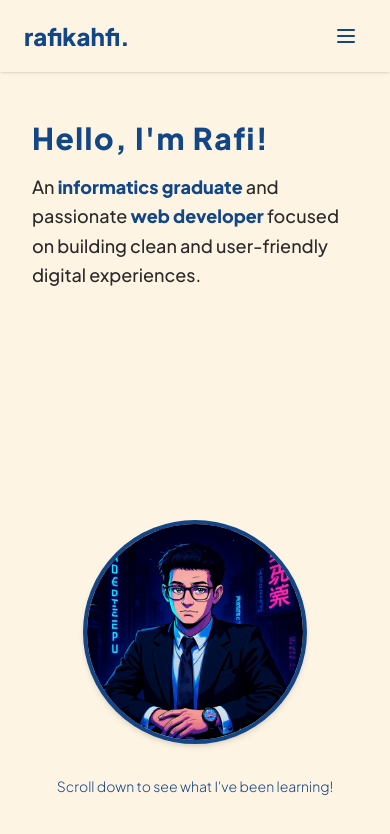
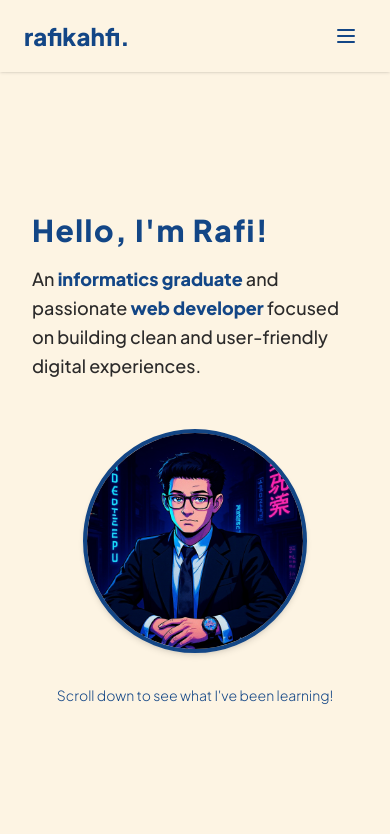
Before and after one commit to rafikahfi/rafikahfi.github.io, a React (Vite) app: page / in a window 390 px wide. Shown: the top 834 px of the page. Built offline with nearby package versions, Linux system fonts and the light colour scheme; a web font is replaced by a local one.

Commit message:
fix(hero): replace flex-1 with md:flex-1 to fix mobile spacing

```diff
--- a/src/components/Hero.jsx
+++ b/src/components/Hero.jsx
@@ -26,7 +26,7 @@ export default function Hero() {
       aria-label="Hero Section"
       className="max-w-7xl w-full mx-auto flex-1 px-8 md:px-28 py-12 md:py-0 flex flex-col md:flex-row items-center justify-center gap-8 md:gap-10 text-left"
     >
-      <div className="flex-1 order-1">
+      <div className="w-full md:flex-1 order-1">
         <h1 className="text-brand-blue font-extrabold text-3xl md:text-4xl tracking-wider mb-4 md:mb-6">
           Hello, I'm Rafi!
         </h1>
```
